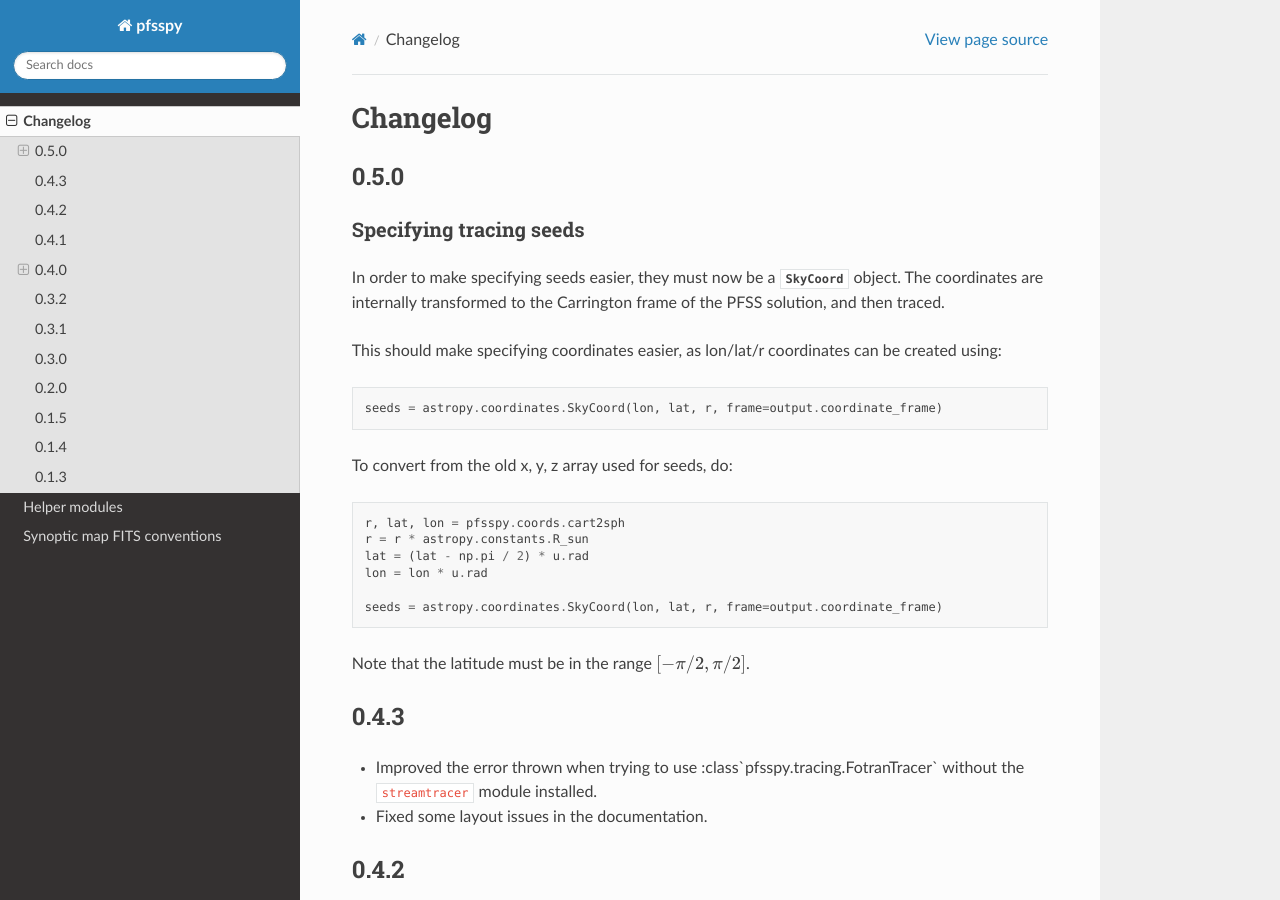
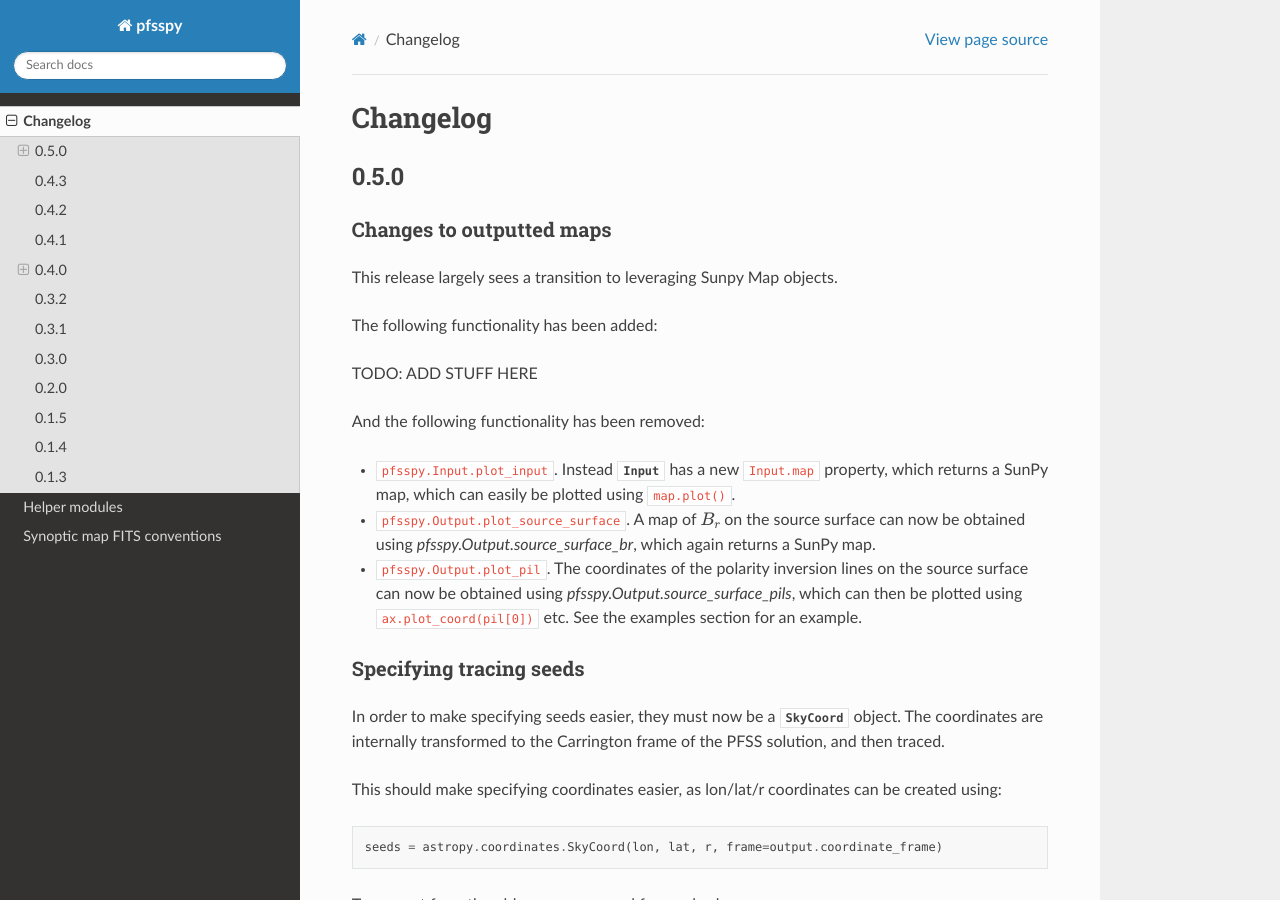
Before and after one commit to sunpy/sunkit-magex, a Sphinx documentation site: the page built from docs/changes.rst, in a window 1280 px wide and 900 px high. Built offline with Sphinx 7.4.7 and the Read the Docs theme 2.0.0, drawn with Linux system fonts in a browser that asks for light colours; pages that are not in the unit, such as notebooks, are missing from menus; cross-references to code outside the pages are shown as plain code.

Commit message:
Start a CHANGELOG

```diff
--- a/docs/changes.rst
+++ b/docs/changes.rst
@@ -3,6 +3,27 @@ Changelog
 
 0.5.0
 -----
+
+Changes to outputted maps
+~~~~~~~~~~~~~~~~~~~~~~~~~
+This release largely sees a transition to leveraging Sunpy Map objects.
+
+The following functionality has been added:
+
+TODO: ADD STUFF HERE
+
+And the following functionality has been removed:
+
+- ``pfsspy.Input.plot_input``. Instead :class:`Input` has a new
+  :property:`Input.map`  property, which returns a SunPy map, which can easily
+  be plotted using ``map.plot()``.
+- ``pfsspy.Output.plot_source_surface``. A map of :math:`B_{r}` on the source
+  surface can now be obtained using `pfsspy.Output.source_surface_br`, which
+  again returns a SunPy map.
+- ``pfsspy.Output.plot_pil``. The coordinates of the polarity inversion lines
+  on the source surface can now be obtained using
+  `pfsspy.Output.source_surface_pils`, which can then be plotted using
+  ``ax.plot_coord(pil[0])`` etc. See the examples section for an example.
 
 Specifying tracing seeds
 ~~~~~~~~~~~~~~~~~~~~~~~~
```
